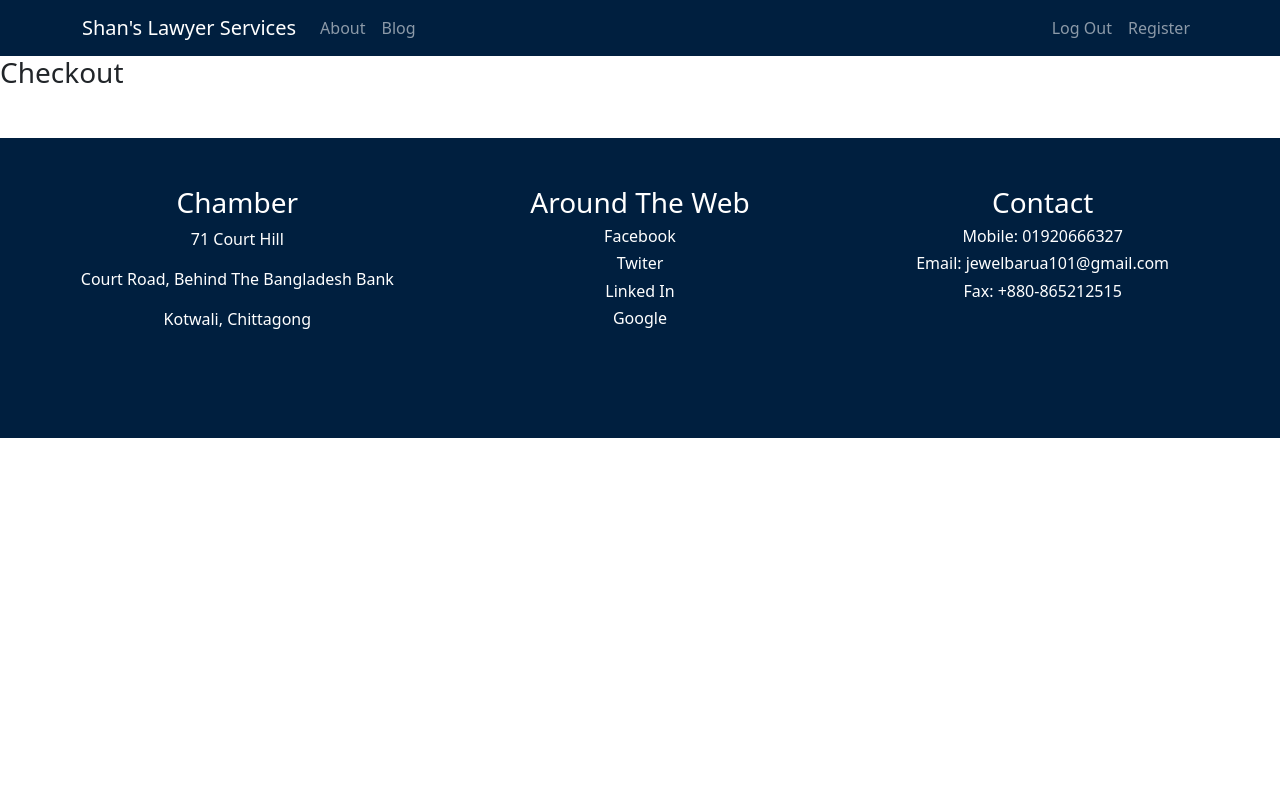
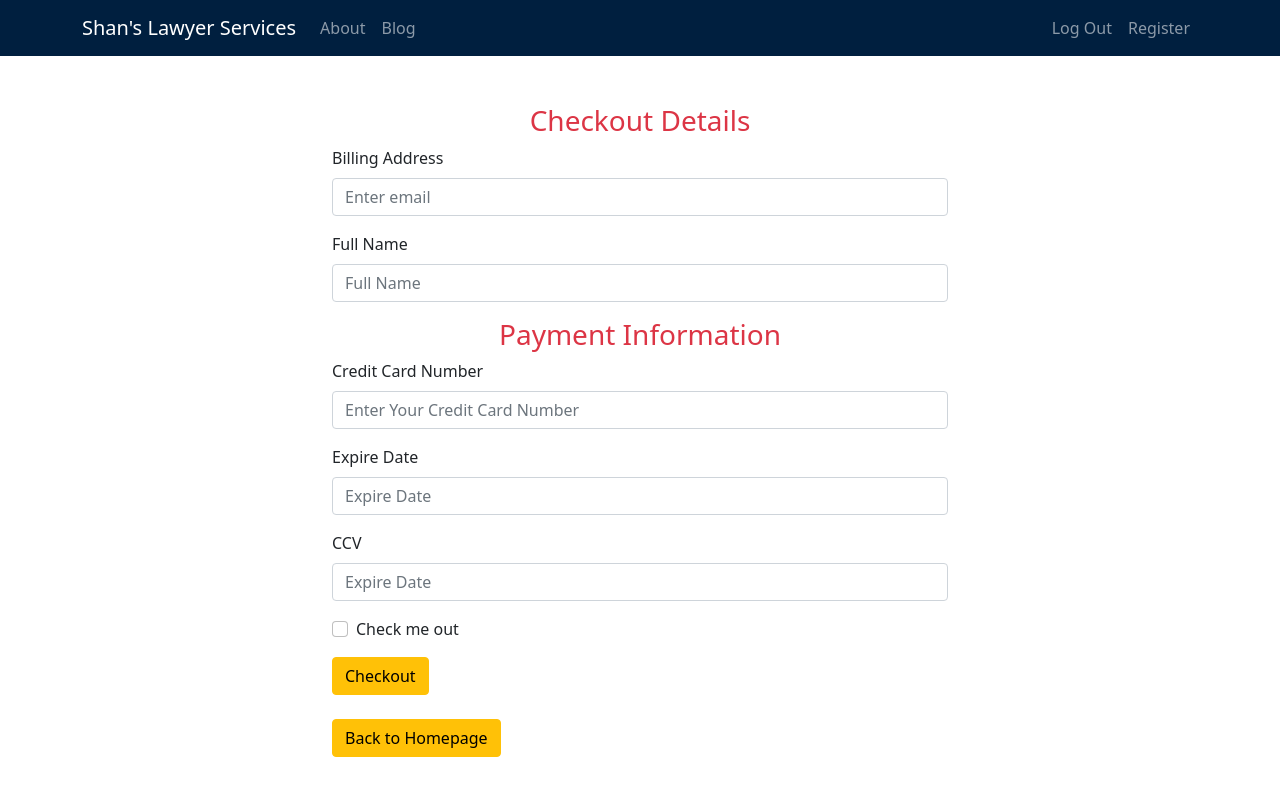
Before and after one commit to jewelCode/independent-service-provider, a React (Create React App) app: page /checkout in a window 1280 px wide. Shown: the top 800 px of the page. Built offline with nearby package versions, Linux system fonts and the light colour scheme; no server answers; sample sign-in values are in the browser's storage.

Commit message:
check out page completed

```diff
--- a/src/components/Checkout/Checkout.js
+++ b/src/components/Checkout/Checkout.js
@@ -1,12 +1,46 @@
 import React from 'react';
+import { Button, Form } from 'react-bootstrap';
 
 
 const CheckOut = () => {
 
     return (
-        <div>
-            <h3>Checkout</h3>
+        <div className="container w-50 mt-5">
+            <h3 className="text-center text-danger">Checkout Details</h3>
+            <Form>
+                <Form.Group className="mb-3" controlId="formBasicEmail">
+                    <Form.Label>Billing Address</Form.Label>
+                    <Form.Control type="text" placeholder="Enter email" />
+                </Form.Group>
 
+                <Form.Group className="mb-3">
+                    <Form.Label>Full Name</Form.Label>
+                    <Form.Control type="text" placeholder="Full Name" />
+                </Form.Group>
+                <h3 className="text-center text-danger">Payment Information</h3>
+                <Form.Group className="mb-3">
+                    <Form.Label>Credit Card Number</Form.Label>
+                    <Form.Control type="number" placeholder="Enter Your Credit Card Number" />
+                </Form.Group>
+                <Form.Group className="mb-3">
+                    <Form.Label>Expire Date</Form.Label>
+                    <Form.Control type="number" placeholder="Expire Date" />
+                </Form.Group>
+                <Form.Group className="mb-3">
+                    <Form.Label>CCV</Form.Label>
+                    <Form.Control type="number" placeholder="Expire Date" />
+                </Form.Group>
+                <Form.Group className="mb-3" controlId="formBasicCheckbox">
+                    <Form.Check type="checkbox" label="Check me out" />
+                </Form.Group>
+                <Button variant="warning" type="submit">
+                    Checkout
+                </Button>
+                <br /><br />
+                <Button variant="warning" type="submit">
+                    Back to Homepage
+                </Button>
+                </Form>
         </div>
     );
 };
```
